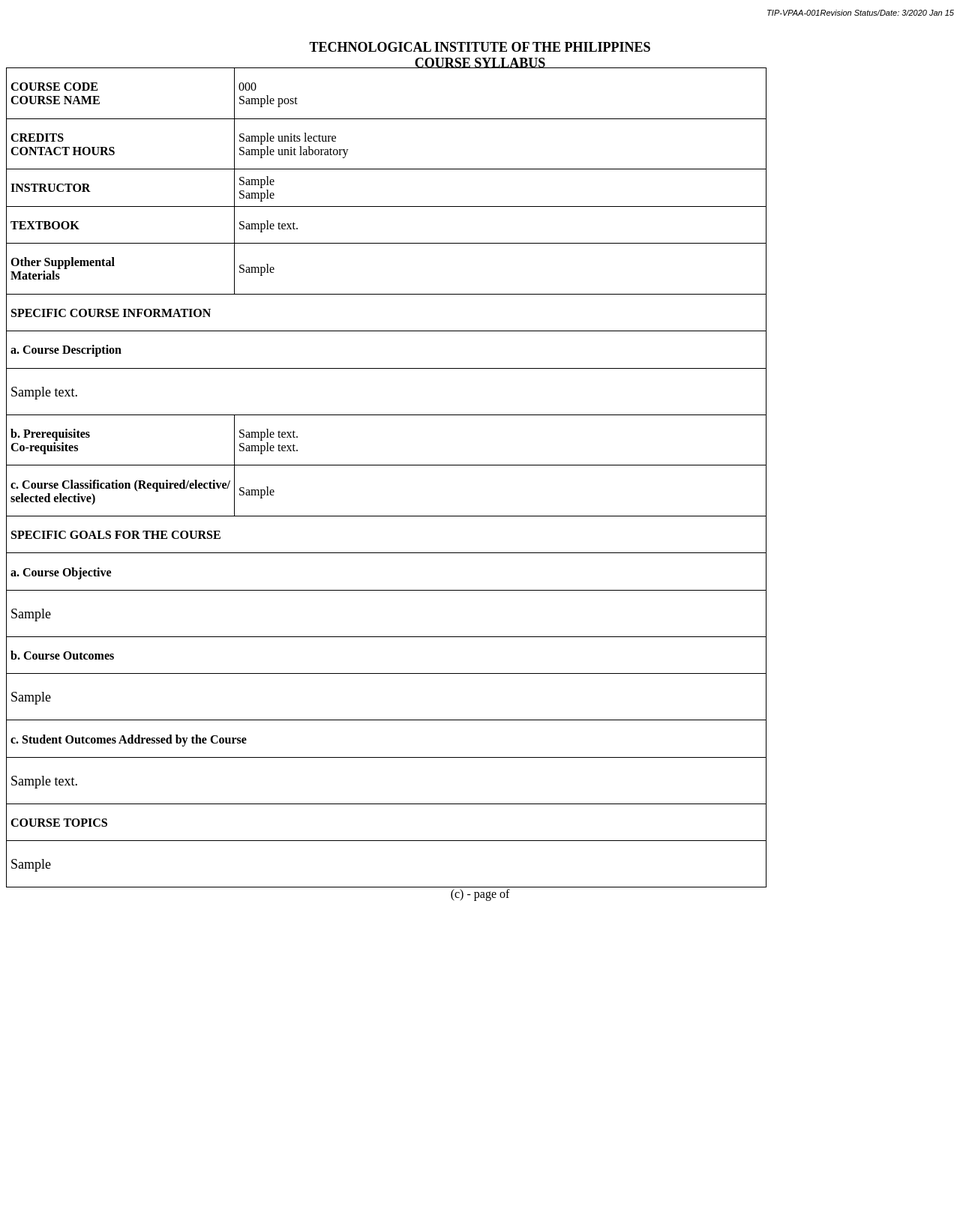
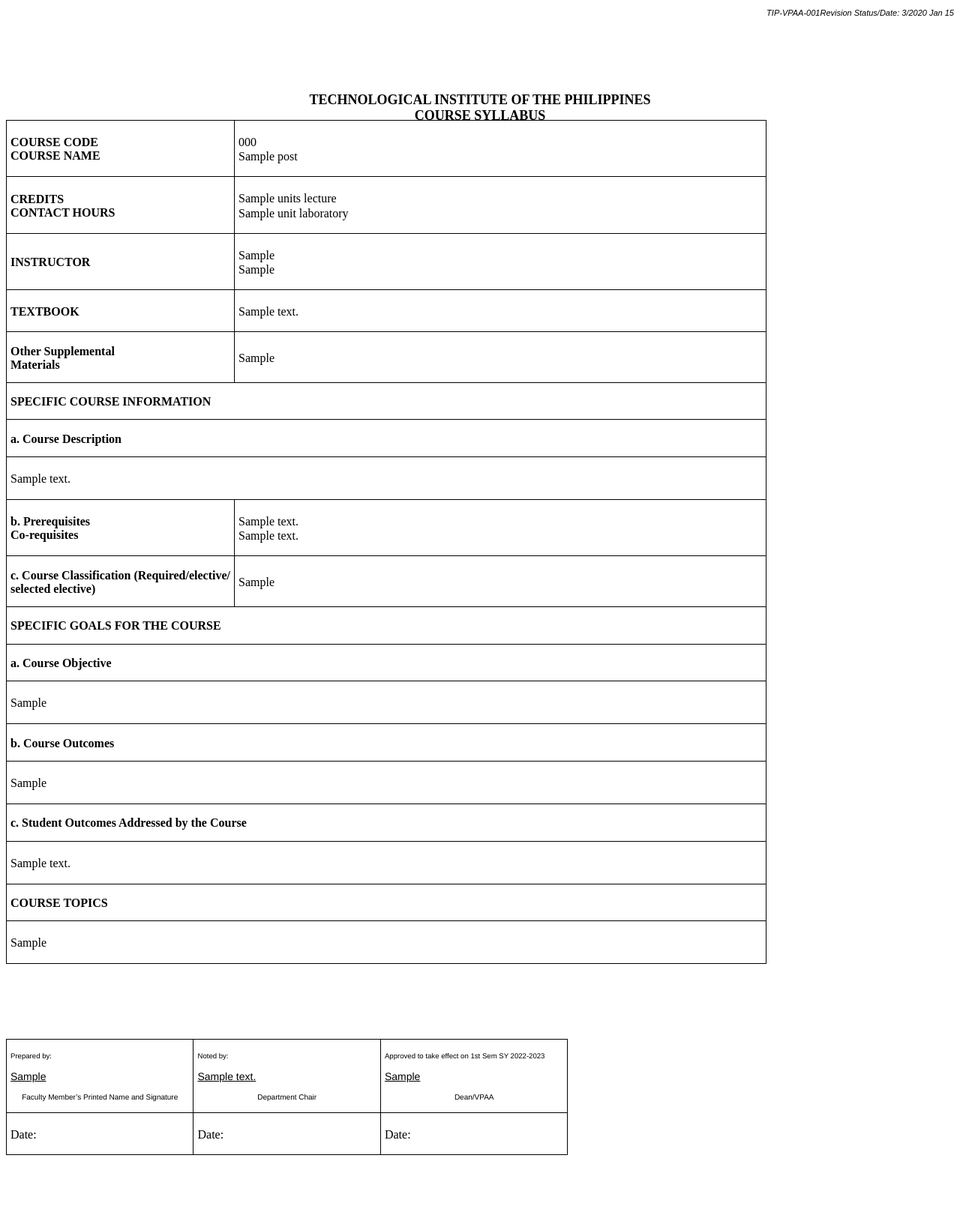
Before and after one commit to Grannybells/Django_web, a Django app: template project_base/syllabook/templates/syllabook/template_pdf.html in a window 1280 px wide. Shown: the whole page at 75% size. Before the commit the page ends 1202 px from the top, so only its background shows below. Run offline with Django 4.2, Linux system fonts and the light colour scheme; the template is opened without the code that fills it: values that come from a table or form of the project are taken from there, others are empty; tables that the repository leaves empty hold one stand-in row (values such as "Sample post"); lists and menus that the app fills with data are empty; some libraries are stand-ins or nearby versions.

Commit message:
Add files via upload

```diff
--- a/project_base/syllabook/templates/syllabook/template_pdf.html
+++ b/project_base/syllabook/templates/syllabook/template_pdf.html
@@ -10,26 +10,24 @@
         font-size: 16px;
       }
 
-      @page {
-        size: letter portrait;
-        margin-top: 1cm;
-        margin-left: 1.5cm;
-        margin-right: 1.5cm;
-        margin-bottom: 2cm;
-
-        @frame footer_frame {           /* Another static Frame */
-            -pdf-frame-content: footer_content;
-            left: 50pt; width: 512pt; top: 772pt; height: 20pt;
-        }
+      div{
+        margin-bottom: 100px;
       }
 
+      p {
+        font-size: 16px;
+        font-weight: normal;
+        line-height: 1.2;
+      }
 
+      .prof {
+        font-family: 'Franklin Gothic Medium', 'Arial Narrow', Arial, sans-serif;
+        font-size: 14px;
+        font-weight: normal;
+        text-align: center;
+        text-decoration: underline;
+      }
 
-      p {
-        font-size: 18px;
-        font-weight: normal;
-
-      }
 
       h1 {
         font-size: 18px;
@@ -43,12 +41,6 @@
         font-weight: bold;
       }
 
-      h2.name {
-        font-size: 16px;
-        text-align: left;
-        font-weight: bold;
-      }
-
       h3 {
         font-size: 11px;
         text-align: right;
@@ -57,11 +49,23 @@
         font-style: italic;
       }
 
+      h4.name {
+        font-family: 'Franklin Gothic Medium', 'Arial Narrow', Arial, sans-serif;
+        font-size: 0.6rem;
+        text-align: left;
+        font-weight: normal;
+      }
+
+      h4.position{
+        font-family: 'Franklin Gothic Medium', 'Arial Narrow', Arial, sans-serif;
+        font-size: 10px;
+        text-align: center;
+        font-weight: normal;
+      }
 
       table, th, td {
         border: 1px solid black;
         border-collapse: collapse;
-
       }
 
       th, td {
@@ -78,31 +82,18 @@
         width:30%;
       }
 
+      th.content {
+        padding-bottom: 2px;
+      }
+
+      td.content {
+        padding-bottom: 1px;
+      }
+
       td {
         width: 70%;
       }
 
-      table.d {
-        table-layout: fixed;
-        width: 100%;
-      }
-
-      tr.p {
-        height: 2cm;
-
-      }
-
-      td.f{
-        text-align: center;
-        font-size: 10px;
-      }
-
-      h1.prof{
-        text-align: center;
-        font-size: 32px;
-        font-weight: normal;
-
-      }
     </style>
   </head>
   <body>
@@ -121,35 +112,35 @@
           {% for post in posts %}
           <tr>
             <th><h2>COURSE CODE<br>COURSE NAME</h2></th>
-            <td colspan="2">{{ post.course_code|safe }}<br>{{ post.course_name|safe }}</td>
+            <td colspan="2"><p>{{ post.course_code|safe }}<br>{{ post.course_name|safe }}</p></td>
           </tr>
           {% endfor %}
 
           {% for post in posts %}
           <tr>
             <th><h2>CREDITS<br>CONTACT HOURS </h2></th>
-            <td colspan="2">{{ post.credits|safe }} units lecture <br> {{ post.contact_hours|safe }} unit laboratory</td>
+            <td colspan="2"><p>{{ post.credits|safe }} units lecture <br> {{ post.contact_hours|safe }} unit laboratory</p></td>
           </tr>
           {% endfor %}
 
           {% for post in posts %}
           <tr>
             <th><h2>INSTRUCTOR</h2></th>
-            <td colspan="2"> {{ post.instructor|safe }} <br> {{ post.position|safe }}</td>
+            <td class="content" colspan="2"><p>{{ post.instructor|safe }} <br> {{ post.position|safe }}</p></td>
           </tr>
           {% endfor %}
 
           {% for post in posts %}
           <tr>
             <th><h2>TEXTBOOK</h2></th>
-            <td colspan="2"> {{ post.textbook|safe }}</td>
+            <td class="content" colspan="2"> <p>{{ post.textbook|safe }}</p></td>
           </tr>
           {% endfor %}
 
           {% for post in posts %}
           <tr>
             <th><h2>Other Supplemental<br>Materials</h2></th>
-            <td colspan="2">{{ post.other_supplementary_material|safe }}</td>
+            <td class="content" colspan="2"><p>{{ post.other_supplementary_material|safe }}</p></td>
           </tr>
           {% endfor %}
 
@@ -161,21 +152,21 @@
           </tr>
           {% for post in posts %}
           <tr>
-            <th colspan="3"><p>{{ post.course_description|safe }}</p></th>
+            <th class="content" colspan="3"><p>{{ post.course_description|safe }}</p></th>
           </tr>
           {% endfor %}
 
           {% for post in posts %}
           <tr>
             <th><h2>b. Prerequisites<br>Co-requisites</h2></th>
-            <td colspan="2"> {{ post.prerequisites|safe }} <br> {{ post.corequisites|safe }}</td>
+            <td colspan="2"> <p>{{ post.prerequisites|safe }} <br> {{ post.corequisites|safe }}</p></td>
           </tr>
           {% endfor %}
 
           {% for post in posts %}
           <tr>
             <th><h2 >c. Course Classification (Required/elective/<br>selected elective)</h2></th>
-            <td colspan="2">{{ post.course_classification|safe }}</td>
+            <td colspan="2"><p>{{ post.course_classification|safe }}</p></td>
           </tr>
           {% endfor %}
 
@@ -189,7 +180,7 @@
 
           {% for post in posts %}
           <tr>
-            <th colspan="3"><p>{{ post.course_objective|safe }}</p></th>
+            <th class="content" colspan="3"><p>{{ post.course_objective|safe }}</p></th>
           </tr>
           {% endfor %}
 
@@ -199,7 +190,7 @@
 
           {% for post in posts %}
           <tr>
-            <th colspan="3"><p>{{ post.course_outcomes|safe }}</p></th>
+            <th class="content" colspan="3"><p>{{ post.course_outcomes|safe }}</p></th>
           </tr>
           {% endfor %}
 
@@ -209,7 +200,7 @@
 
           {% for post in posts %}
           <tr>
-            <th colspan="3"><p>{{ post.student_outcome_addressed_by_the_course|safe }}</p></th>
+            <th class="content" colspan="3"><p>{{ post.student_outcome_addressed_by_the_course|safe }}</p></th>
           </tr>
           {% endfor %}
 
@@ -219,16 +210,57 @@
 
           {% for post in posts %}
           <tr>
-            <th colspan="3"><p>{{ post.course_topics|safe }}</p></th>
+            <th class="content" colspan="3"><p>{{ post.course_topics|safe }}</p></th>
           </tr>
           {% endfor %}
         </tbody>
       </table>
     </div>
-    <div id="footer_content">(c) - page <pdf:pagenumber>
-      of <pdf:pagecount>
+
+    <div>
+      <table>
+        <tbody>
+          <tr>
+            {% for post in posts %}
+            <th class="1h" colspan="3">
+              <h4 class="name">Prepared by:</h4>
+              <p1 class="prof">{{ post.prepared|safe }}</p1>
+              <h4 class="position">Faculty Member’s Printed Name and Signature</h4>
+            </th>
+            {% endfor %}
+
+            {% for post in posts %}
+            <th class="2h" colspan="3">
+              <h4 class="name">Noted by:</h4>
+              <p1 class="prof"> {{ post.noted|safe }} </p1>
+              <h4 class="position">Department Chair</h4>
+            </th>
+            {% endfor %}
+
+            {% for post in posts %}
+            <th class="3h" colspan="3">
+              <h4 class="name">Approved to take effect on 1st Sem SY 2022-2023</h4>
+              <p1 class="prof"> {{ post.marked|safe }} </p1>
+              <h4 class="position">Dean/VPAA</h4>
+            </th>
+            {% endfor %}
+          </tr>
+
+          <tr>
+            <th colspan="3">
+              <p> Date: </p>
+            </th>
+            <th colspan="3">
+              <p> Date: </p>
+            </th>
+            <th colspan="3">
+              <p> Date: </p>
+            </th>
+          </tr>
+
+        </tbody>
+      </table>
     </div>
-
 
   </body>
 </html>
```
